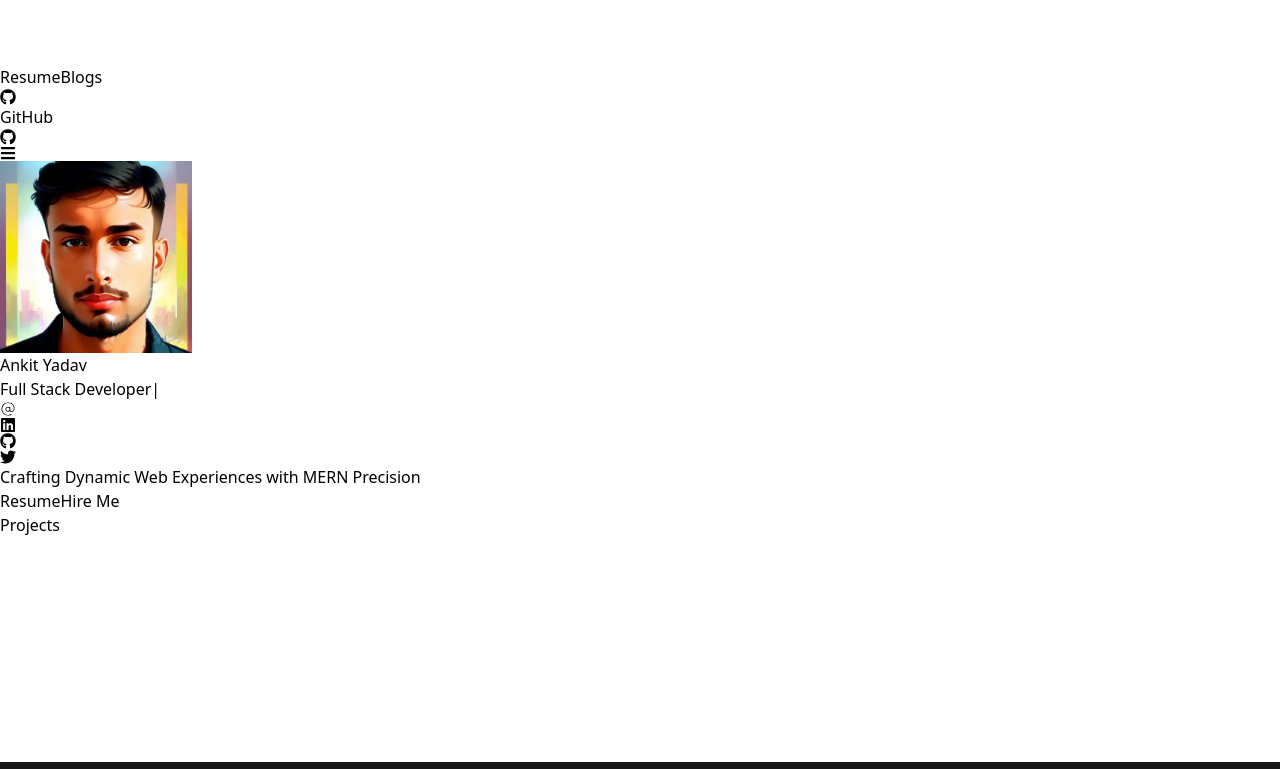
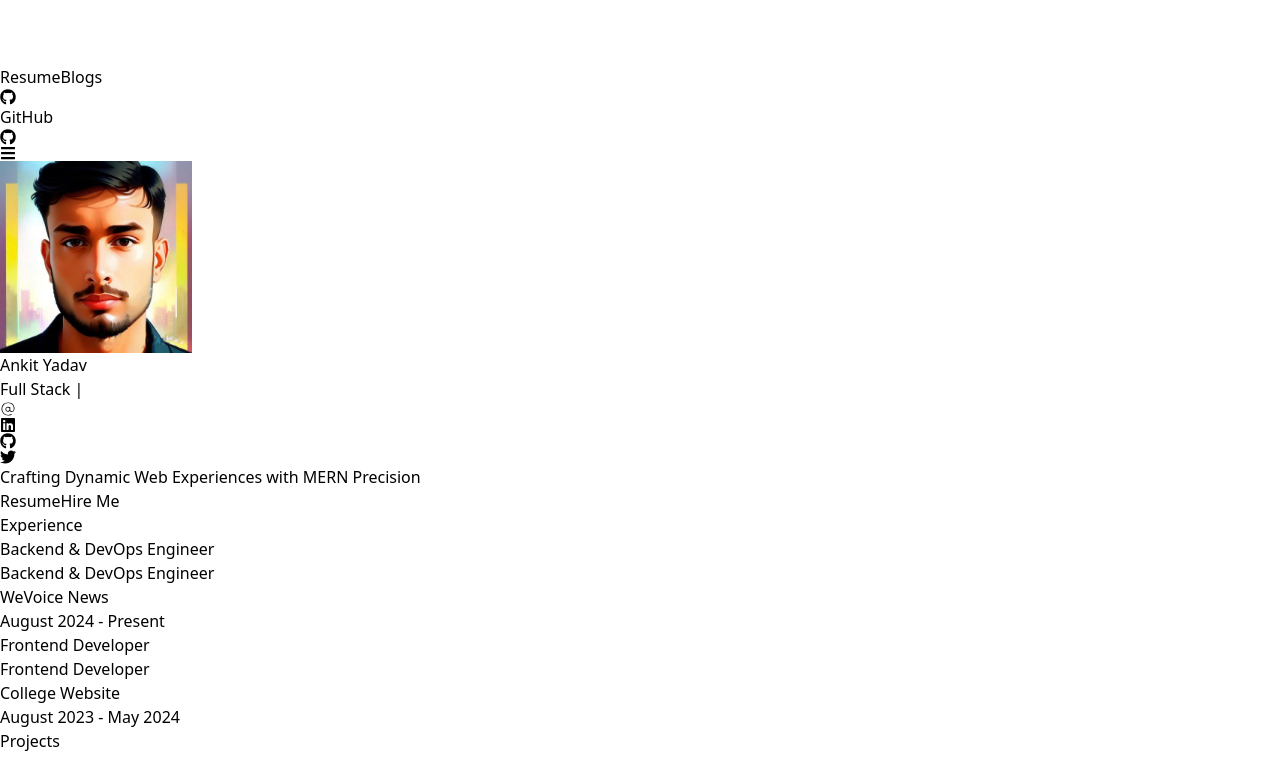
Before and after one commit to ydv-ankit/portfolio, a React (Vite) app: page / in a window 1280 px wide. Shown: the top 769 px of the page. Built offline with nearby package versions, Linux system fonts and the light colour scheme; grey boxes are pictures that could not be loaded.

Commit message:
experience

```diff
--- a/package.json
+++ b/package.json
@@ -10,11 +10,15 @@
     "preview": "vite preview"
   },
   "dependencies": {
+    "@tabler/icons-react": "^3.31.0",
+    "clsx": "^2.1.1",
     "framer-motion": "^11.2.12",
+    "motion": "^12.6.3",
     "react": "^18.3.1",
     "react-dom": "^18.3.1",
     "react-icons": "^5.2.1",
     "react-router-dom": "^6.24.0",
+    "tailwind-merge": "^3.1.0",
     "typed.js": "^2.1.0"
   },
   "devDependencies": {
--- a/src/App.tsx
+++ b/src/App.tsx
@@ -1,3 +1,4 @@
+import { Experience } from "./components/Experience";
 import ProjectsSection from "./components/Pagination";
 import Profile from "./components/Profile";
 import Skills from "./components/Skills";
@@ -6,14 +7,17 @@ import { motion } from "framer-motion";
 
 const App = () => {
 	return (
-		<div className="bg-[#21263d] overflow-hidden">
+		<div className="overflow-hidden">
 			<div className="lg:w-3/5 w-[95vw] mx-auto min-h-screen text-white">
 				<div className="h-32"></div>
 				<Profile />
+				<div>
+					<Experience />
+				</div>
 				{projects && (
 					<div className="mt-8 pb-4">
 						<motion.div
-							className="my-4 text-2xl font-extrabold"
+							className="my-4 text-2xl font-extrabold border-b"
 							initial={{ opacity: 0, scale: 0.5 }}
 							whileInView={{ opacity: 1, scale: 1 }}>
 							Projects
--- /dev/null
+++ b/src/components/Experience.tsx
@@ -0,0 +1,35 @@
+import { Timeline } from "../ui/timeline";
+const experienceData = [
+	{
+		title: "Backend & DevOps Engineer",
+		content: (
+			<div>
+				<p className="text-neutral-500 dark:text-white text-sm md:text-base max-w-sm">
+					WeVoice News
+				</p>
+				<p className="text-white dark:text-white text-sm md:text-base max-w-sm">
+					August 2024 - Present
+				</p>
+			</div>
+		),
+	},
+	{
+		title: "Frontend Developer",
+		content: (
+			<div>
+				<p className="text-white dark:text-white text-sm md:text-base max-w-sm">College Website</p>
+				<p className="text-white dark:text-white text-sm md:text-base max-w-sm">
+					August 2023 - May 2024
+				</p>
+			</div>
+		),
+	},
+];
+export const Experience = () => {
+	return (
+		<div className="flex flex-col gap-2 my-4">
+			<h1 className="text-2xl font-bold border-b">Experience</h1>
+			<Timeline data={experienceData} />
+		</div>
+	);
+};
--- a/src/components/Footer.tsx
+++ b/src/components/Footer.tsx
@@ -1,6 +1,6 @@
 export default function Footer() {
 	return (
-    <div className="bg-[#21263d] w-full h-28 py-6">
+		<div className="w-full h-28 py-6">
 			<div className="lg:w-3/5 w-[95vw] mx-auto flex items-center justify-center border-t-2 border-gray-700">
 				<div className="text-gray-500 mt-4 font-bold flex items-center justify-center">
 					&copy; {new Date().getFullYear()} Ankit Yadav
--- a/src/components/Profile.tsx
+++ b/src/components/Profile.tsx
@@ -9,12 +9,7 @@ const Profile = () => {
 
 	React.useEffect(() => {
 		const typed = new Typed(el.current, {
-      strings: [
-        "<i>MERN Developer</i>",
-        "<i>ReactJs</i> Developer",
-        "Full Stack Developer",
-        "<i>NodeJs</i> Developer",
-      ],
+			strings: ["Full Stack Developer", "DevOps Guy"],
 			typeSpeed: 60,
 			loop: true,
 			backSpeed: 40,
@@ -29,7 +24,7 @@ const Profile = () => {
 	return (
 		<div className="relative overflow-hidden">
 			<div
-        className="absolute inset-0 lg:rounded-3xl hidden lg:block space-x-4"
+				className="absolute inset-0 lg:rounded-3xl hidden lg:block space-x-4 opacity-30"
 				style={{
 					background: `url("/assets/img/profile_bg.png")`,
 					backgroundRepeat: "no-repeat",
@@ -61,16 +56,10 @@ const Profile = () => {
 						target="_blank">
 						<FaLinkedin className="text-blue-200" />
 					</Link>
-          <Link
-            to="https://github.com/ydv-ankit"
-            className="text-2xl mx-2"
-            target="_blank">
+					<Link to="https://github.com/ydv-ankit" className="text-2xl mx-2" target="_blank">
 						<FaGithub className="text-blue-200" />
 					</Link>
-          <Link
-            to="https://twitter.com/ydvtwts"
-            className="text-2xl mx-2"
-            target="_blank">
+					<Link to="https://twitter.com/ydvtwts" className="text-2xl mx-2" target="_blank">
 						<FaTwitter className="text-blue-200" />
 					</Link>
 				</div>
--- a/src/components/Skills.tsx
+++ b/src/components/Skills.tsx
@@ -29,7 +29,7 @@ const Skill = ({ text, x, y }: { text: string; x: number; y: number }) => {
 export default function Skills() {
 	return (
 		<div className="w-full">
-      <div className="my-3 text-2xl font-extrabold">Skills</div>
+			<div className="my-3 text-2xl font-extrabold border-b">Skills</div>
 			<div className="w-full h-vh flex items-center justify-center">
 				<div className="hidden lg:flex flex-wrap justify-center items-center rounded-full bg-circularLight h-screen">
 					<motion.div
--- /dev/null
+++ b/src/lib/utils.ts
@@ -0,0 +1,6 @@
+import { ClassValue, clsx } from "clsx";
+import { twMerge } from "tailwind-merge";
+
+export function cn(...inputs: ClassValue[]) {
+	return twMerge(clsx(inputs));
+}
--- a/src/main.tsx
+++ b/src/main.tsx
@@ -7,7 +7,7 @@ import { BrowserRouter, Route, Routes } from "react-router-dom";
 import NotFound from "./components/404.tsx";
 
 ReactDOM.createRoot(document.getElementById("root")!).render(
-	<>
+	<div className="bg-[#0a072c]">
 		<BrowserRouter>
 			<Navbar />
 			<Routes>
@@ -16,5 +16,5 @@ ReactDOM.createRoot(document.getElementById("root")!).render(
 			</Routes>
 			<Footer />
 		</BrowserRouter>
-	</>
+	</div>
 );
--- /dev/null
+++ b/src/ui/timeline.tsx
@@ -0,0 +1,65 @@
+"use client";
+import { useScroll, useTransform, motion } from "motion/react";
+import React, { useEffect, useRef, useState } from "react";
+
+interface TimelineEntry {
+	title: string;
+	content: React.ReactNode;
+}
+
+export const Timeline = ({ data }: { data: TimelineEntry[] }) => {
+	const ref = useRef<HTMLDivElement>(null);
+	const containerRef = useRef<HTMLDivElement>(null);
+	const [height, setHeight] = useState(0);
+
+	useEffect(() => {
+		if (ref.current) {
+			const rect = ref.current.getBoundingClientRect();
+			setHeight(rect.height);
+		}
+	}, [ref]);
+
+	const { scrollYProgress } = useScroll({
+		target: containerRef,
+		offset: ["start 10%", "end 50%"],
+	});
+
+	const heightTransform = useTransform(scrollYProgress, [0, 1], [0, height]);
+	const opacityTransform = useTransform(scrollYProgress, [0, 0.1], [0, 1]);
+
+	return (
+		<div className="w-full bg-none font-sans md:px-10" ref={containerRef}>
+			<div ref={ref} className="relative max-w-7xl mx-auto pb-20">
+				{data.map((item, index) => (
+					<div key={index} className="flex justify-start pt-10 md:pt-40 md:gap-10">
+						<div className="sticky flex flex-col md:flex-row z-40 items-center top-40 self-start max-w-xs lg:max-w-sm md:w-full">
+							<h3 className="hidden md:block text-xl md:pl-0 md:text-4xl font-bold text-neutral-500 dark:text-white ">
+								{item.title}
+							</h3>
+						</div>
+
+						<div className="relative pl-20 pr-4 md:pl-4 w-full">
+							<h3 className="md:hidden block text-2xl mb-4 text-left font-bold text-neutral-500 dark:text-neutral-500">
+								{item.title}
+							</h3>
+							{item.content}{" "}
+						</div>
+					</div>
+				))}
+				{/* <div
+					style={{
+						height: height + "px",
+					}}
+					className="absolute md:left-8 left-8 top-0 overflow-hidden w-[2px] bg-[linear-gradient(to_bottom,var(--tw-gradient-stops))] from-transparent from-[0%] via-neutral-200 dark:via-neutral-700 to-transparent to-[99%]  [mask-image:linear-gradient(to_bottom,transparent_0%,black_10%,black_90%,transparent_100%)] ">
+					<motion.div
+						style={{
+							height: heightTransform,
+							opacity: opacityTransform,
+						}}
+						className="absolute inset-x-0 top-0  w-[2px] bg-gradient-to-t from-purple-500 via-blue-500 to-transparent from-[0%] via-[10%] rounded-full"
+					/>
+				</div> */}
+			</div>
+		</div>
+	);
+};
```
Also changed, not shown: src/index.css (indentation only), 1 other file (tests, documents, lock files or other folders). Lines whose indentation alone changed are shown as unchanged.
